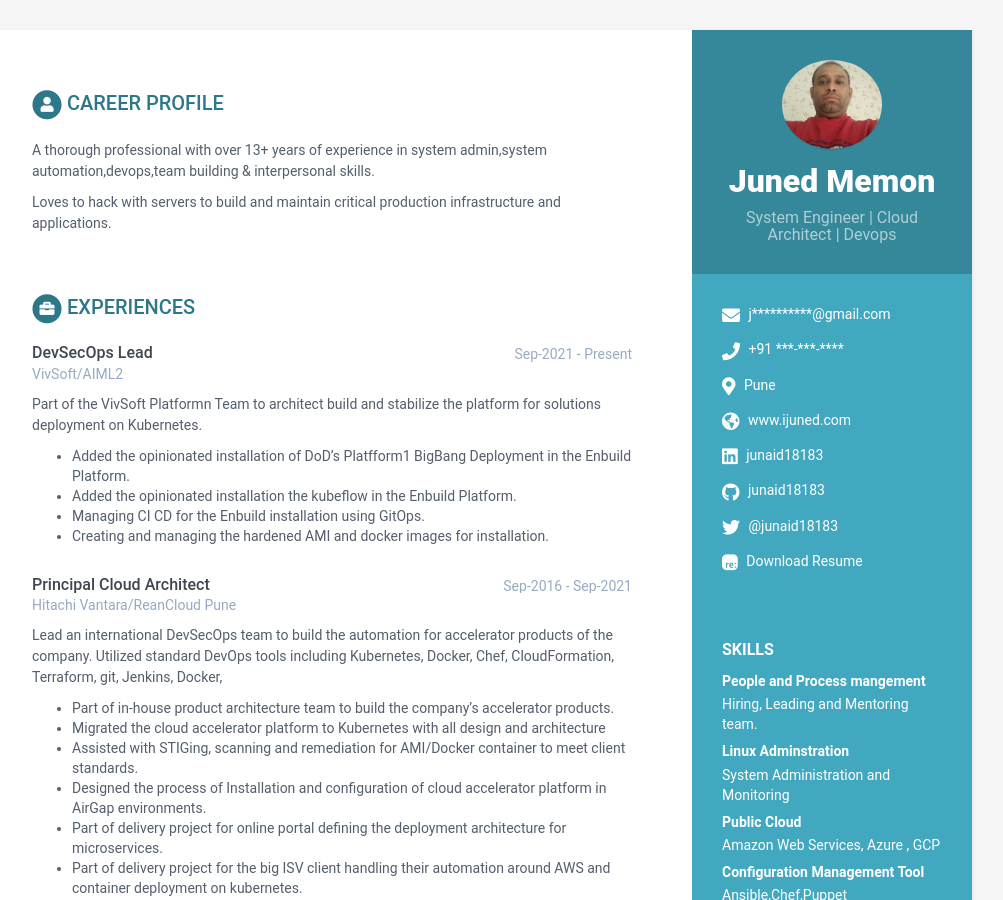
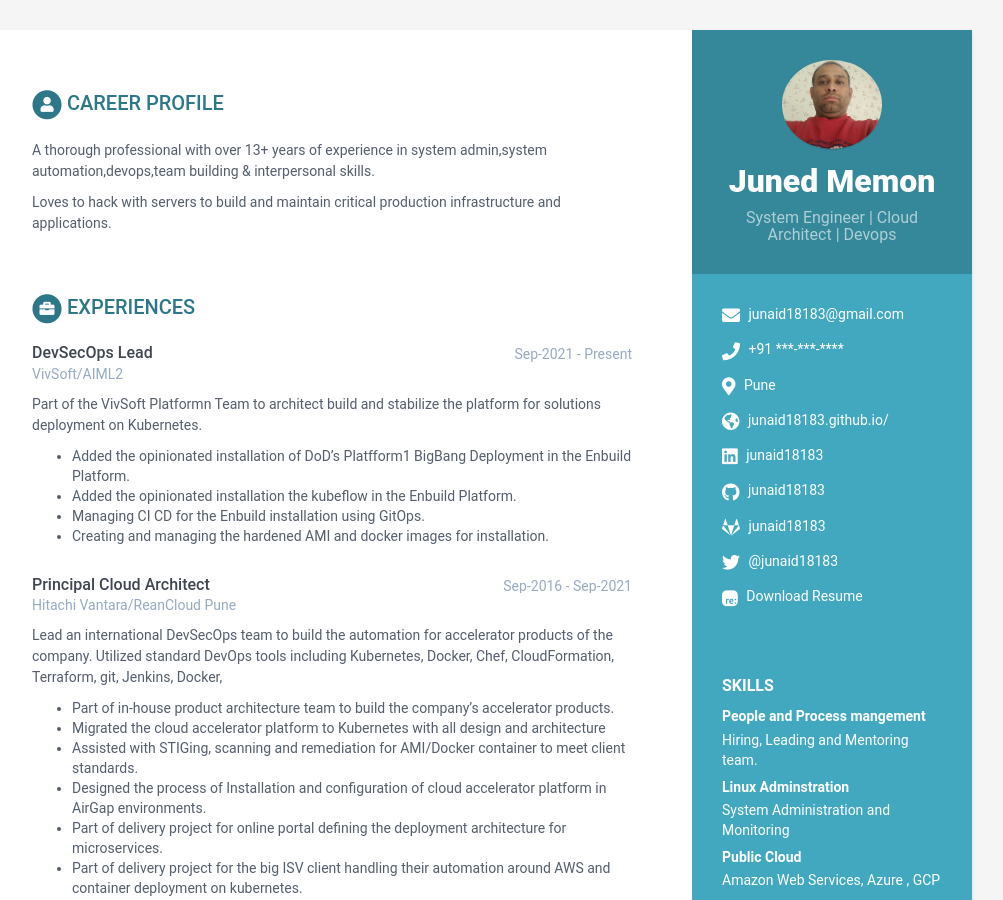
Before and after one commit to junaid18183/junaid18183.github.io, a Jekyll site: the page built from index.html, in a window 1280 px wide and 900 px high. Shown: the whole window, without its empty margins (168-1171 px from the left). Built offline with Jekyll 4.4.1, drawn with Linux system fonts in a browser that asks for light colours.

```diff
--- a/_data/data.yml
+++ b/_data/data.yml
@@ -13,13 +13,13 @@ sidebar:
     avatar: profile.png  #place a 100x100 picture inside /assets/images/ folder and provide the name of the file below
 
     # Sidebar links
-    email: j**********@gmail.com
+    email: junaid18183@gmail.com
     phone: +91 ***-***-****
     city: Pune
-    website: www.ijuned.com #do not add http://
+    website: junaid18183.github.io/ #do not add http://
     linkedin: junaid18183
     github: junaid18183
-    #gitlab:
+    gitlab: junaid18183
     #bitbucket:
     twitter: '@junaid18183'
     #stack-overflow: # Number/Username, e.g. 123456/alandoe
```
